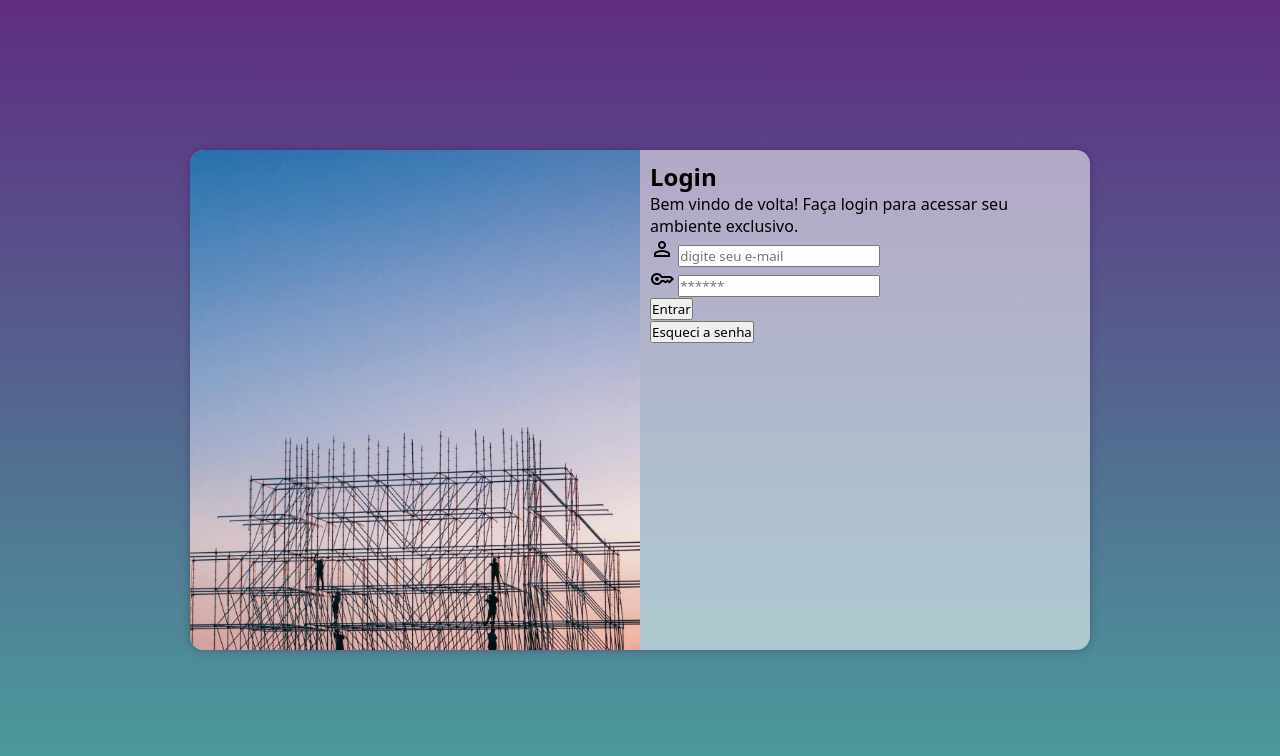
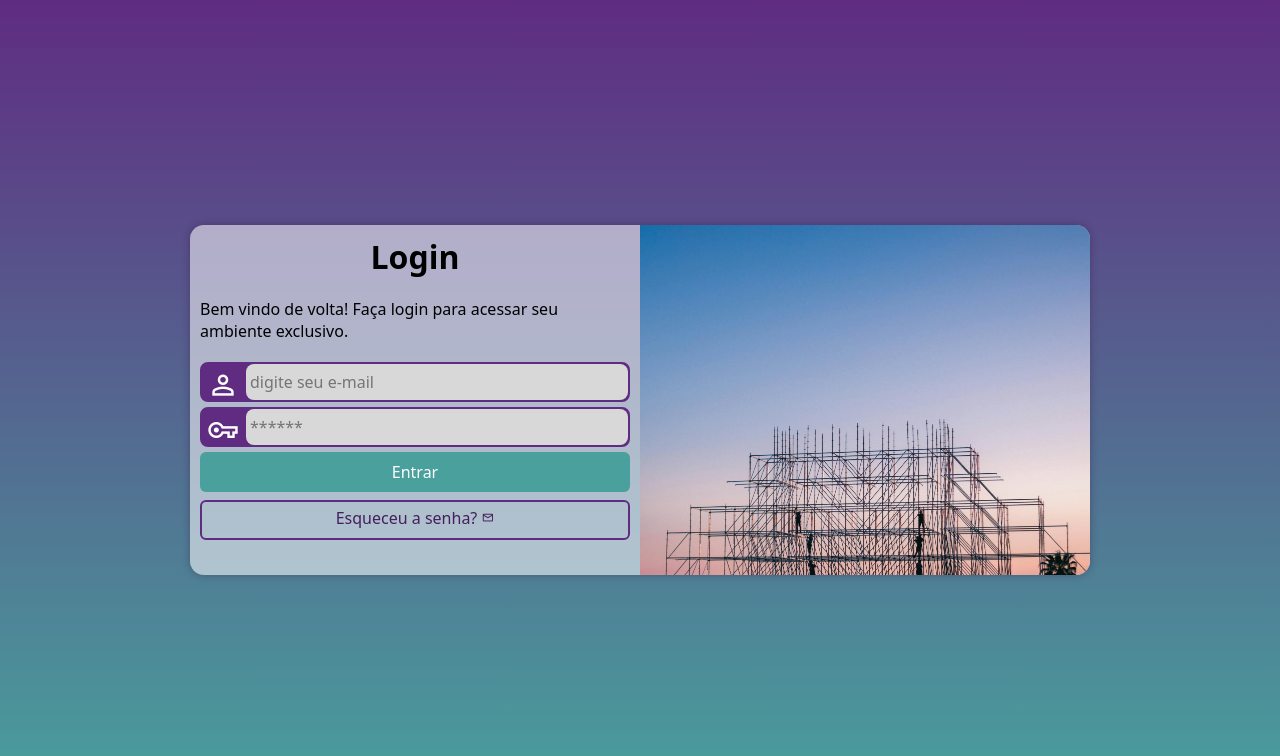
Before and after one commit to MateusdeOliveira94/projeto-tela-login, a plain HTML site: page index.html in a window 1280 px wide. Drawn offline with nearby package versions, Linux system fonts and the light colour scheme.

Commit message:
update projeto-tela-login

```diff
--- a/estilos/media-query.css
+++ b/estilos/media-query.css
@@ -12,6 +12,7 @@
 
     section#login {
         width: 80vw;
+        height: 350px;
     }
 
     section#login > div#imagem {
@@ -25,6 +26,11 @@
         width: 65%;
     }
 
+    div#formulario > p {
+        font-size: 1em;
+        margin: 20px 0px;
+    }
+
 }
 
 @media screen and (min-width: 992px) { /*versao desktop*/
@@ -34,16 +40,26 @@
 
     section#login {
         width: 900px;
+        height: 350px;
     }
 
     section#login > div#imagem {
-        float: left;
+        float: right;
         width: 50%;
         height: 100%;
     }
 
     section#login > div#formulario {
-        float: right;
+        float: left;
         width: 50%;
     }
+
+    div#formulario > h1 {
+        font-size: 2em;
+    }
+
+    div#formulario > p {
+        font-size: 1em;
+        margin: 20px 0px;
+    }
 }
--- a/estilos/style.css
+++ b/estilos/style.css
@@ -34,15 +34,15 @@ section#login {
     position: absolute;
     top: 50%;
     left: 50%;
-    transform: translate(-50%, -50%);
     overflow: hidden; /*esconde tudo o q ultrapassar a borda da div*/
-
 
     width: 250px;
     height: 500px;
     border-radius: 14px;
     box-shadow: 0px 0px 8px rgba(48, 4, 48, 0.308);
-    transition: width .2s, height .2s;
+
+    transform: translate(-50%, -50%); /*transiçao e tranform ficam por ultimo no seletor para evitar bugs*/
+    transition: width .3s, height .3s;
     transition-timing-function: ease;
 }
 
@@ -57,3 +57,87 @@ section#login > div#formulario {
     display: block;
     padding: 10px;
 }
+
+div#formulario > h1 {
+    text-align: center;
+    margin-bottom: 10px;
+}
+
+div#formulario > p {
+    font-size: 0.8em;
+    margin: 12px 0px;
+}
+
+form > div.campo{
+    background-color: var(--cor1);
+    border: 2px solid var(--cor1);
+    display: block;
+    width: 100%;
+    height: 40px;
+    border-radius: 8px;
+    margin: 5px 0px;
+    }
+
+div.campo > label {
+    display: none;
+}
+
+div.campo > span {
+    color: white;
+    font-size: 2em;
+    width: 40px;
+    padding: 5px;
+}
+
+div.campo > input {
+    background-color: rgb(216, 216, 216);
+    font-size: 1em;
+    width: calc(100% - 44px);
+    height: 100%;
+    border: 0px;
+    border-radius: 8px;
+    padding: 4px;
+    transform: translate(44px, -42px);
+}
+
+div.campo > input:focus-within {
+    background-color: white;
+}
+
+form > input[type=submit] { /*usa-se a propriedade doinput, ao inves de criar uma classe*/
+    display: block;
+    font-size: 1em;
+    width: 100%; /*100% do da div conteiner, e nao da vw*/
+    height: 40px;
+    background-color: var(--cor2);
+    color: white;
+    border: none;
+    border-radius: 6px;
+}
+
+form > input[type=submit]:hover {
+    background-color: #62c0bd;
+    cursor: pointer;
+}
+
+form > a.botao {
+    color: #441f5c;
+    display: block;
+    text-align: center;
+    text-decoration: none;
+    font-size: 1em;
+    width: 100%;
+    height: 40px;
+    padding-top: 5px;
+    margin-top: 8px;
+    border: 2px solid var(--cor1);
+    border-radius: 6px;
+}
+
+form > a.botao > span {
+    font-size: 0.8em;
+}
+
+form > a.botao:hover {
+    text-decoration: underline;
+}
--- a/index.html
+++ b/index.html
@@ -11,28 +11,31 @@
 <body>
     <main>
         <section id="login">
+
             <div id="imagem">
                 <!--Imagem nao-semantica a inserir por CSS-->
             </div>
+
             <div id="formulario">
                 <h1>Login</h1>
                 <p>Bem vindo de volta! Faça login para acessar seu ambiente exclusivo.</p>
 
                 <form action="login.php" method="post" autocomplete="on">
-                    <p>
-                        <label for="iemail"><span class="material-symbols-outlined">person</span></label>
-                        <input type="email" name="email" id="iemail" placeholder="digite seu e-mail" required minlength="4" maxlength="20">
-                    </p>
-                    <p>
-                        <label for="isen"><span class="material-symbols-outlined">key</span></label>
-                        <input type="password" name="senha" id="isen" placeholder="******" required minlength="6" maxlength="18">
-                    </p>
-                    <p>
-                        <input type="submit" value="Entrar">
-                    </p>
-                    <p>
-                        <input type="submit" value="Esqueci a senha">
-                    </p>
+                    <div class="campo">
+                        <span class="material-symbols-outlined">person</span>
+                        <input type="email" name="login" id="ilogin" autocomplete="email" placeholder="digite seu e-mail" required minlength="4" maxlength="20">
+                        <label for="ilogin">Login</label>
+                    </div>
+                    <div class="campo">
+                        <span class="material-symbols-outlined">vpn_key</span>
+                        <input type="password" name="senha" id="isen" autocomplete="current-password" placeholder="******" required minlength="6" maxlength="18">
+                        <label for="isen">Senha</label>
+                    </div>
+
+                    <input type="submit" value="Entrar">
+                    <a href="esqueci.html" class="botao">
+                        Esqueceu a senha? <span class="material-symbols-outlined">mail</span>
+                    </a>
 
                 </form>
 
```
